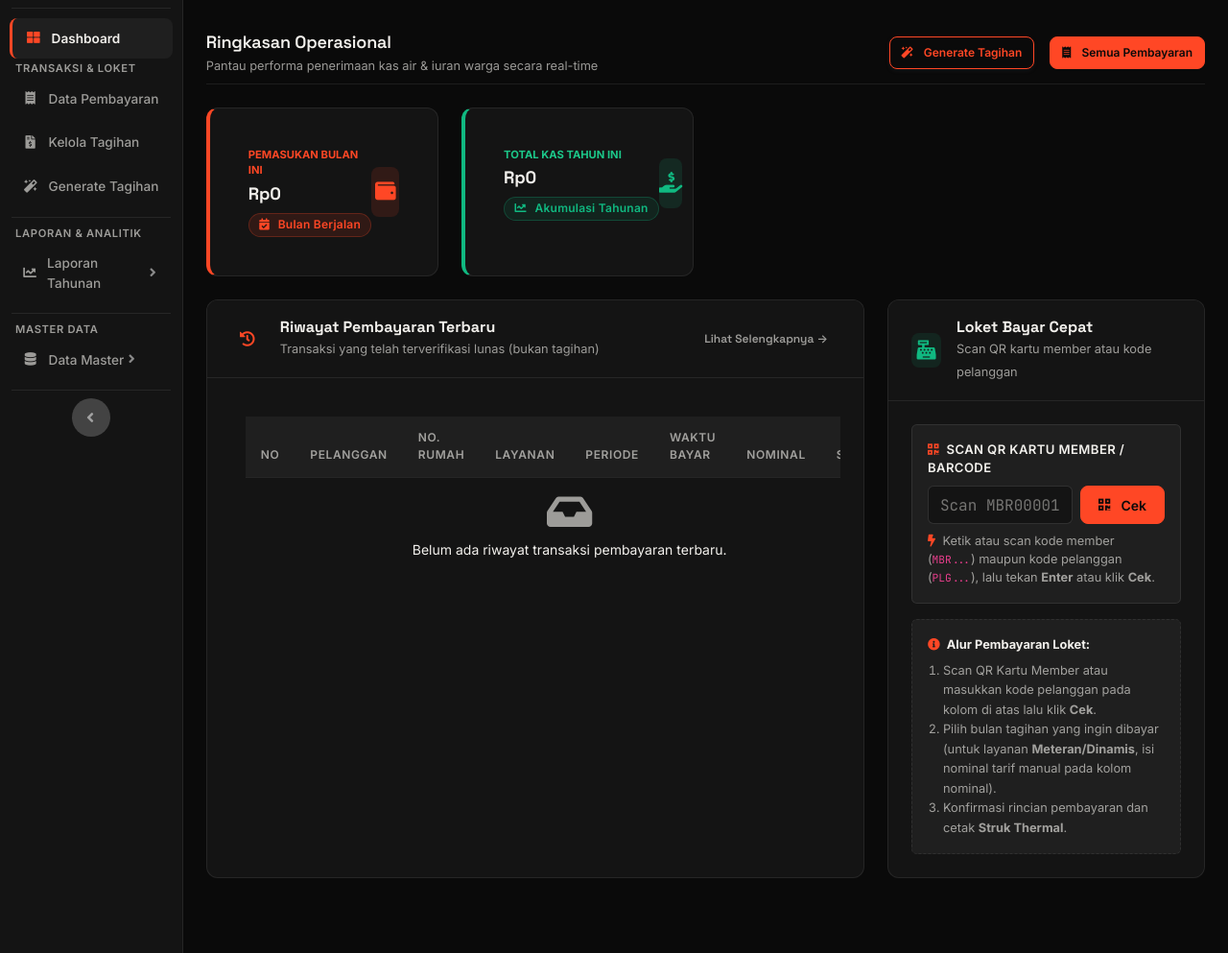
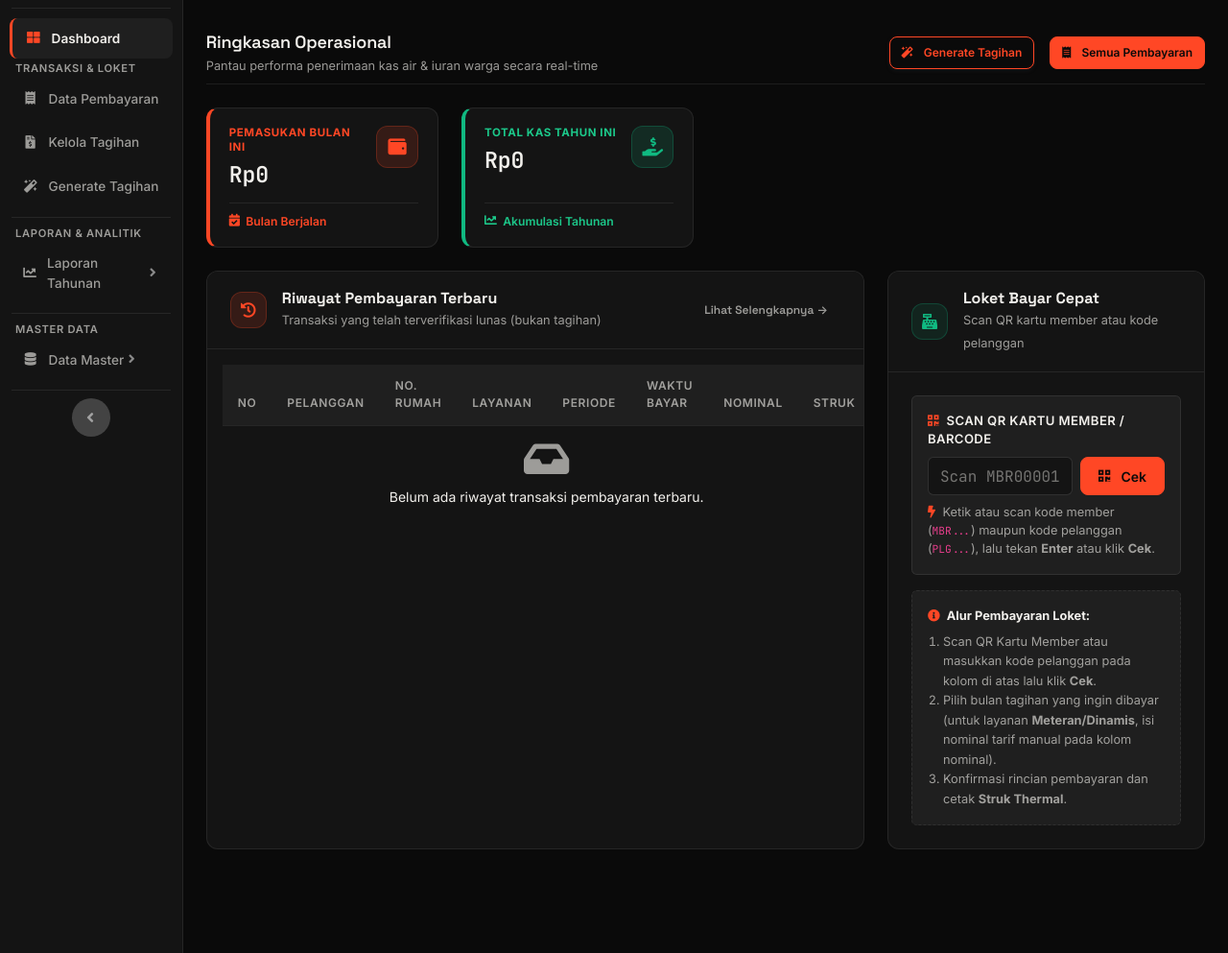
Before and after one commit to Randisyuja/AirBersih, a Django app: page / in a window 1280 px wide. Shown: the part 72-1065 px from the top of the page at 96% size. Run offline with Django 5.2, Linux system fonts and the light colour scheme; the visitor is signed in with stand-in values (Sample User, id 1); data comes from the database, SQL or seed files in the repository; data that the repository does not hold is empty; some libraries are stand-ins or nearby versions.

Commit message:
style(ui): fix stat card icon proportions, footer alignment, and enable whitenoise autorefresh

```diff
--- a/airBersih/settings.py
+++ b/airBersih/settings.py
@@ -168,6 +168,8 @@ STATIC_URL = '/static/'
 STATIC_ROOT = BASE_DIR / 'staticfiles'
 STATICFILES_DIRS = [BASE_DIR / "static"]
 STATICFILES_STORAGE = "whitenoise.storage.CompressedManifestStaticFilesStorage"
+WHITENOISE_USE_FINDERS = True
+WHITENOISE_AUTOREFRESH = True
 
 # Default primary key field type
 # https://docs.djangoproject.com/en/5.2/ref/settings/#default-auto-field
--- a/static/css/modern-theme.css
+++ b/static/css/modern-theme.css
@@ -185,24 +185,88 @@ footer.sticky-footer {
 /* 7. CARDS & KPI METRIC STATS */
 .card, .data-card, .stat-card {
     background: var(--surface-1) !important; border: 1px solid var(--border-subtle) !important;
-    border-radius: var(--radius-lg) !important; box-shadow: var(--shadow-card) !important; overflow: hidden;
+    border-radius: var(--radius-lg) !important; box-shadow: var(--shadow-card) !important; overflow: hidden !important;
+    box-sizing: border-box !important;
 }
 .card-header {
     background: var(--surface-1) !important; border-bottom: 1px solid var(--border-subtle) !important;
     color: var(--text-main) !important; font-family: var(--font-display) !important; padding: 1.15rem 1.5rem !important;
 }
-.card-body { padding: 1.5rem !important; }
+.card-body { padding: 1.25rem 1.35rem; box-sizing: border-box !important; }
+.card-body.p-0 { padding: 0 !important; }
+.card-body.p-2 { padding: 0.5rem !important; }
+.card-body.p-3 { padding: 1rem !important; }
+.card-body.p-4 { padding: 1.5rem !important; }
 .card-footer { background: var(--surface-2) !important; border-top: 1px solid var(--border-subtle) !important; }
 .stat-icon-wrapper, .stat-icon-box {
-    width: 48px; height: 48px; border-radius: var(--radius-md) !important; display: flex;
-    align-items: center; justify-content: center; font-size: 1.25rem;
+    width: 44px !important; height: 44px !important; min-width: 44px !important; min-height: 44px !important;
+    flex: 0 0 44px !important; border-radius: 12px !important; display: inline-flex !important;
+    align-items: center !important; justify-content: center !important; font-size: 1.2rem !important;
+    line-height: 1 !important; padding: 0 !important; box-sizing: border-box !important;
 }
-.stat-label {
-    color: var(--text-muted) !important; font-size: 0.75rem !important; font-weight: 600 !important;
-    text-transform: uppercase !important; letter-spacing: 0.05em !important; margin-bottom: 0.25rem;
+.stat-icon-wrapper i, .stat-icon-box i {
+    line-height: 1 !important; margin: 0 !important; display: block !important;
 }
-.stat-value { color: var(--text-main) !important; font-size: 1.5rem !important; font-weight: 700 !important; line-height: 1.2; }
-.stat-caption { color: var(--text-muted) !important; font-size: 0.75rem !important; margin-top: 0.25rem; }
+.stat-card .card-body {
+    padding: 1.15rem 1.25rem !important;
+    display: flex !important;
+    flex-direction: column !important;
+    justify-content: space-between !important;
+    height: 100% !important;
+    box-sizing: border-box !important;
+}
+.stat-card-top {
+    display: flex !important;
+    align-items: flex-start !important;
+    justify-content: space-between !important;
+    width: 100% !important;
+    gap: 0.75rem !important;
+}
+.stat-card-info {
+    flex: 1 1 0% !important;
+    min-width: 0 !important;
+    padding: 0 !important;
+    margin: 0 !important;
+}
+.stat-card-label, .stat-label {
+    display: block !important;
+    color: var(--text-muted);
+    font-size: 0.72rem !important;
+    font-weight: 700 !important;
+    text-transform: uppercase !important;
+    letter-spacing: 0.05em !important;
+    line-height: 1.3 !important;
+    margin: 0 0 0.45rem 0 !important;
+    padding: 0 !important;
+}
+.stat-card-value, .stat-value {
+    color: var(--text-main) !important;
+    font-family: var(--font-mono) !important;
+    font-variant-numeric: tabular-nums !important;
+    font-size: 1.45rem !important;
+    font-weight: 700 !important;
+    line-height: 1.2 !important;
+    margin: 0 !important;
+    padding: 0 !important;
+}
+.stat-card-footer, .stat-caption {
+    margin-top: 0.95rem !important;
+    padding: 0.65rem 0 0 0 !important;
+    border-top: 1px solid var(--border-subtle) !important;
+    display: flex !important;
+    align-items: center !important;
+    gap: 0.4rem !important;
+    font-size: 0.76rem !important;
+    font-weight: 600 !important;
+    line-height: 1.3 !important;
+    width: 100% !important;
+    text-align: left !important;
+}
+.stat-card-footer i, .stat-caption i {
+    font-size: 0.8rem !important;
+    margin: 0 !important;
+    flex-shrink: 0 !important;
+}
 
 /* 8. BUTTONS (STRICTLY 3 VARIANTS + COMPONENT OVERRIDES) */
 .btn {
--- a/templates/base.html
+++ b/templates/base.html
@@ -30,7 +30,7 @@
     <link href="{% static 'vendor/datatables/dataTables.bootstrap4.min.css' %}" rel="stylesheet">
 
     <!-- Modern Jogo Tirto Design System Theme -->
-    <link href="{% static 'css/modern-theme.css' %}" rel="stylesheet">
+    <link href="{% static 'css/modern-theme.css' %}?v=20261117b" rel="stylesheet">
 
     {% block extra_css %}{% endblock %}
 </head>
--- a/templates/dashboard/includes/_quick_pay_card.html
+++ b/templates/dashboard/includes/_quick_pay_card.html
@@ -2,7 +2,7 @@
     <div class="card data-card h-100" id="cardLoketBayarCepat">
         <div class="card-header py-3 px-4 d-flex align-items-center justify-content-between border-bottom">
             <div class="d-flex align-items-center">
-                <div class="stat-icon-box mr-3" style="width: 36px; height: 36px; background: var(--color-success-bg); color: var(--color-success);">
+                <div class="stat-icon-box mr-3" style="width: 38px !important; height: 38px !important; min-width: 38px !important; min-height: 38px !important; flex: 0 0 38px !important; background: var(--color-success-bg); border: 1px solid rgba(16, 185, 129, 0.24); color: var(--color-success); font-size: 1rem !important;">
                     <i class="fas fa-cash-register"></i>
                 </div>
                 <div>
--- a/templates/dashboard/includes/_recent_table.html
+++ b/templates/dashboard/includes/_recent_table.html
@@ -4,7 +4,7 @@
     <div class="card data-card border-0 shadow-sm h-100" id="cardRiwayatPembayaran">
         <div class="card-header bg-white py-3 px-4 d-flex align-items-center justify-content-between border-bottom">
             <div class="d-flex align-items-center">
-                <div class="rounded-circle bg-primary-subtle text-primary p-2 mr-3" style="width: 36px; height: 36px; display: flex; align-items: center; justify-content: center;">
+                <div class="stat-icon-box mr-3" style="width: 38px !important; height: 38px !important; min-width: 38px !important; min-height: 38px !important; flex: 0 0 38px !important; background: rgba(255, 71, 37, 0.14); border: 1px solid rgba(255, 71, 37, 0.24); color: var(--primary); font-size: 1rem !important;">
                     <i class="fas fa-history"></i>
                 </div>
                 <div>
--- a/templates/dashboard/includes/_summary_cards.html
+++ b/templates/dashboard/includes/_summary_cards.html
@@ -5,23 +5,24 @@
 <div class="row">
     <!-- Pemasukan Bulan Ini -->
     <div class="col-xl-3 col-md-6 mb-4">
-        <div class="card stat-card border-0 shadow-sm h-100 py-3 px-3" id="cardPemasukanBulanIni" style="border-left: 4px solid var(--primary) !important;">
-            <div class="card-body p-0">
-                <div class="d-flex align-items-center justify-content-between">
-                    <div>
-                        <span class="text-xs font-weight-bold text-primary text-uppercase letter-spacing mb-1 d-block">
+        <div class="card stat-card border-0 shadow-sm h-100" id="cardPemasukanBulanIni" style="border-left: 4px solid var(--primary) !important;">
+            <div class="card-body">
+                <div class="stat-card-top">
+                    <div class="stat-card-info">
+                        <span class="stat-card-label text-primary">
                             Pemasukan Bulan Ini
                         </span>
-                        <h3 class="font-weight-bold text-slate-900 mb-0" id="valPemasukanBulanIni" style="font-size: 1.45rem;">
+                        <h3 class="stat-card-value" id="valPemasukanBulanIni">
                             {{ uang_bulan_ini|rupiah }}
                         </h3>
-                        <span class="badge badge-pill badge-primary-subtle text-primary mt-2" style="font-size: 0.75rem;">
-                            <i class="fas fa-calendar-check mr-1"></i> Bulan Berjalan
-                        </span>
                     </div>
-                    <div class="stat-icon-wrapper" style="width: 52px; height: 52px; border-radius: 14px; background: rgba(255, 71, 37, 0.12); display: flex; align-items: center; justify-content: center; color: var(--primary); font-size: 1.35rem;">
+                    <div class="stat-icon-wrapper" style="background: rgba(255, 71, 37, 0.14); border: 1px solid rgba(255, 71, 37, 0.24); color: var(--primary);">
                         <i class="fas fa-wallet"></i>
                     </div>
+                </div>
+                <div class="stat-card-footer text-primary">
+                    <i class="fas fa-calendar-check"></i>
+                    <span>Bulan Berjalan</span>
                 </div>
             </div>
         </div>
@@ -29,23 +30,24 @@
 
     <!-- Pemasukan Tahun Ini -->
     <div class="col-xl-3 col-md-6 mb-4">
-        <div class="card stat-card border-0 shadow-sm h-100 py-3 px-3" id="cardKasTahunIni" style="border-left: 4px solid var(--accent-emerald) !important;">
-            <div class="card-body p-0">
-                <div class="d-flex align-items-center justify-content-between">
-                    <div>
-                        <span class="text-xs font-weight-bold text-success text-uppercase letter-spacing mb-1 d-block">
+        <div class="card stat-card border-0 shadow-sm h-100" id="cardKasTahunIni" style="border-left: 4px solid var(--accent-emerald) !important;">
+            <div class="card-body">
+                <div class="stat-card-top">
+                    <div class="stat-card-info">
+                        <span class="stat-card-label text-success">
                             Total Kas Tahun Ini
                         </span>
-                        <h3 class="font-weight-bold text-slate-900 mb-0" id="valKasTahunIni" style="font-size: 1.45rem;">
+                        <h3 class="stat-card-value" id="valKasTahunIni">
                             {{ uang_tahun_ini|rupiah }}
                         </h3>
-                        <span class="badge badge-pill badge-success-subtle text-success mt-2" style="font-size: 0.75rem;">
-                            <i class="fas fa-chart-line mr-1"></i> Akumulasi Tahunan
-                        </span>
                     </div>
-                    <div class="stat-icon-wrapper" style="width: 52px; height: 52px; border-radius: 14px; background: rgba(16, 185, 129, 0.12); display: flex; align-items: center; justify-content: center; color: var(--accent-emerald); font-size: 1.35rem;">
+                    <div class="stat-icon-wrapper" style="background: rgba(16, 185, 129, 0.14); border: 1px solid rgba(16, 185, 129, 0.24); color: var(--accent-emerald);">
                         <i class="fas fa-hand-holding-usd"></i>
                     </div>
+                </div>
+                <div class="stat-card-footer text-success">
+                    <i class="fas fa-chart-line"></i>
+                    <span>Akumulasi Tahunan</span>
                 </div>
             </div>
         </div>
@@ -54,31 +56,32 @@
     <!-- Tunggakan Tiap Layanan (Clickable Modal Trigger) -->
     {% for item in layanan %}
     <div class="col-xl-3 col-md-6 mb-4">
-        <div class="card stat-card border-0 shadow-sm h-100 py-3 px-3" id="cardTunggakan_{{ item.nama_layanan }}"
+        <div class="card stat-card border-0 shadow-sm h-100" id="cardTunggakan_{{ item.nama_layanan }}"
              data-toggle="modal" data-target="#modalTunggakan_{{ item.nama_layanan }}"
              title="Klik untuk melihat daftar warga yang belum membayar {{ item.nama_layanan }} bulan ini"
              style="border-left: 4px solid var(--accent-amber) !important; cursor: pointer;">
-            <div class="card-body p-0">
-                <div class="d-flex align-items-center justify-content-between">
-                    <div>
-                        <span class="text-xs font-weight-bold text-warning text-uppercase letter-spacing mb-1 d-block">
+            <div class="card-body">
+                <div class="stat-card-top">
+                    <div class="stat-card-info">
+                        <span class="stat-card-label text-warning">
                             Tunggakan {{ item }}
                         </span>
-                        <h3 class="font-weight-bold text-slate-900 mb-0" style="font-size: 1.45rem;">
+                        <h3 class="stat-card-value">
                             <span id="valTunggakan_{{ item.nama_layanan }}">{{ status_layanan|get_item:item }}</span>
-                            <span class="text-muted" style="font-size: 0.9rem; font-weight: 500;">Rumah</span>
+                            <span class="text-muted" style="font-size: 0.9rem; font-weight: 500; font-family: var(--font-body);">Rumah</span>
                         </h3>
-                        <span class="badge badge-pill badge-warning-subtle text-warning mt-2" style="font-size: 0.75rem;">
-                            <i class="fas fa-exclamation-circle mr-1"></i> Belum Membayar &bull; Klik Detail
-                        </span>
                     </div>
-                    <div class="stat-icon-wrapper" style="width: 52px; height: 52px; border-radius: 14px; background: rgba(245, 158, 11, 0.12); display: flex; align-items: center; justify-content: center; color: var(--accent-amber); font-size: 1.35rem;">
+                    <div class="stat-icon-wrapper" style="background: rgba(245, 158, 11, 0.14); border: 1px solid rgba(245, 158, 11, 0.24); color: var(--accent-amber);">
                         {% if item.nama_layanan == 'AIR' %}
                             <i class="fas fa-tint"></i>
                         {% else %}
                             <i class="fas fa-wifi"></i>
                         {% endif %}
                     </div>
+                </div>
+                <div class="stat-card-footer text-warning">
+                    <i class="fas fa-exclamation-circle"></i>
+                    <span>Belum Membayar &bull; Klik Detail</span>
                 </div>
             </div>
         </div>
--- a/templates/pelanggan/detail_langganan.html
+++ b/templates/pelanggan/detail_langganan.html
@@ -37,7 +37,7 @@
             <div class="card data-card border-0 shadow-sm">
                 <div class="card-header bg-white py-3 px-4 border-bottom d-flex align-items-center justify-content-between">
                     <div class="d-flex align-items-center">
-                        <div class="stat-icon-wrapper rounded-circle d-flex align-items-center justify-content-center mr-3" style="width: 40px; height: 40px; background: rgba(2, 132, 199, 0.1); color: var(--primary);">
+                        <div class="stat-icon-wrapper mr-3" style="width: 38px !important; height: 38px !important; min-width: 38px !important; min-height: 38px !important; flex: 0 0 38px !important; background: rgba(255, 71, 37, 0.14); border: 1px solid rgba(255, 71, 37, 0.24); color: var(--primary); font-size: 1rem !important;">
                             <i class="fas fa-id-card"></i>
                         </div>
                         <h6 class="m-0 font-weight-bold text-slate-800">Kartu Langganan Layanan</h6>
```
Also changed, not shown: templates/pembayaran/includes/_laporan_summary_cards.html (+32 -23 lines).
